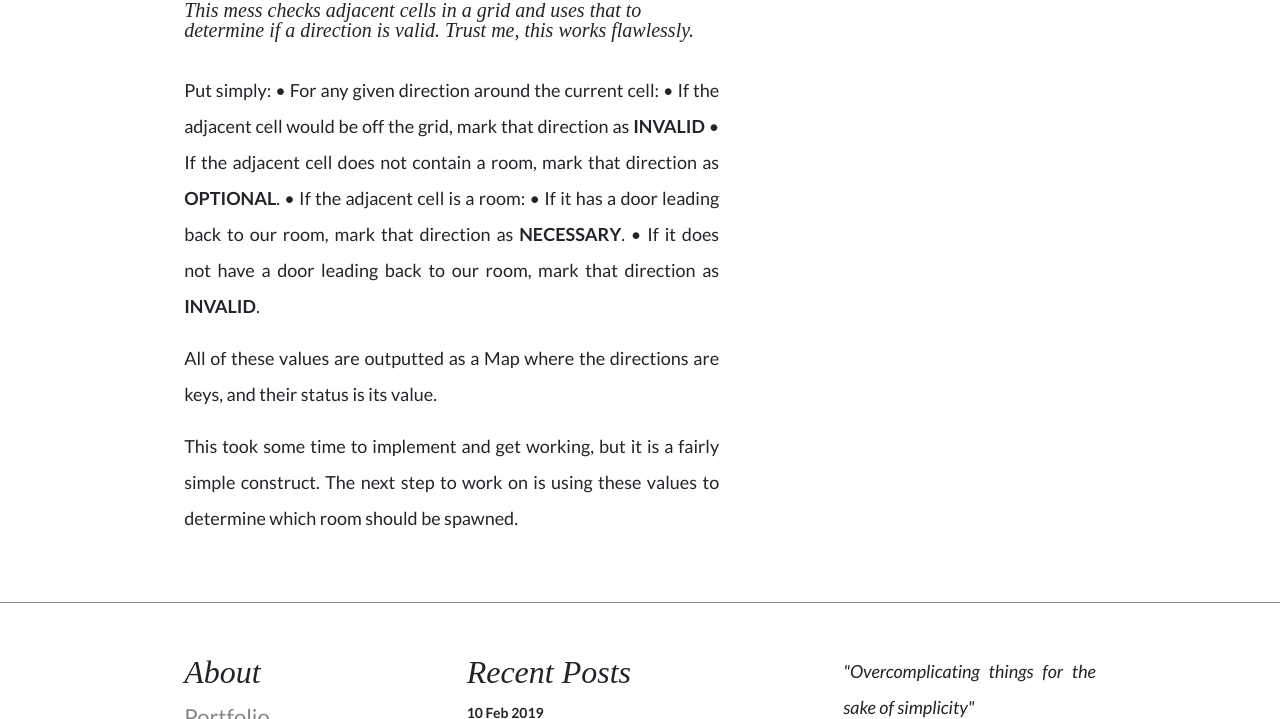
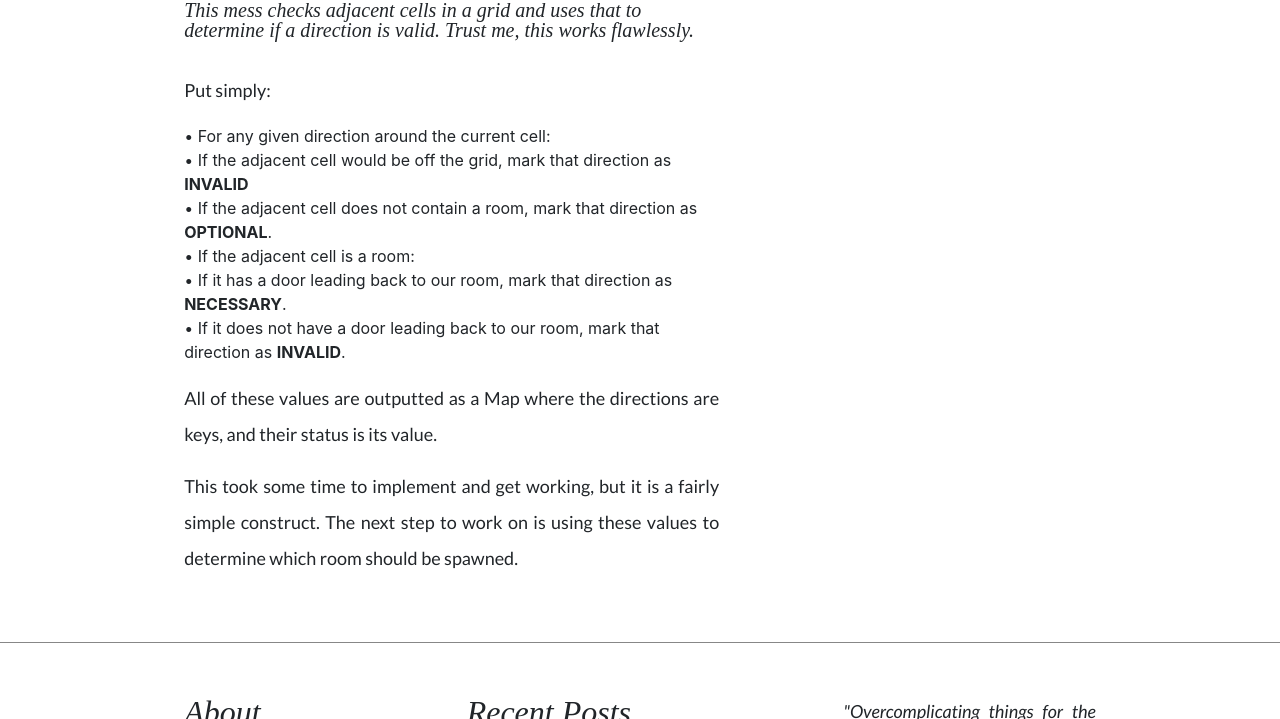
Before and after one commit to ProfessorDudley/FinalYearProject, a Jekyll site: the page built from _posts/2019-02-10-actually-doing-the-project.md, in a window 1280 px wide and 900 px high, scrolled down 1757 px, cut to the strip 181-900 px from the top of the window. Built offline with Jekyll 4.4.1, drawn with Linux system fonts in a browser that asks for light colours; nearby versions of some CDN libraries.

Commit message:
Forcing Bullet points again

```diff
--- a/_posts/2019-02-10-actually-doing-the-project.md
+++ b/_posts/2019-02-10-actually-doing-the-project.md
@@ -35,12 +35,12 @@
 </div>
 
 Put simply:
-• For any given direction around the current cell:
-  • If the adjacent cell would be off the grid, mark that direction as **INVALID**
-  • If the adjacent cell does not contain a room, mark that direction as **OPTIONAL**.
-  • If the adjacent cell is a room:
-    • If it has a door leading back to our room, mark that direction as **NECESSARY**.
-    • If it does not have a door leading back to our room, mark that direction as **INVALID**.
+- • For any given direction around the current cell:
+  - • If the adjacent cell would be off the grid, mark that direction as **INVALID**
+  - • If the adjacent cell does not contain a room, mark that direction as **OPTIONAL**.
+  - • If the adjacent cell is a room:
+    - • If it has a door leading back to our room, mark that direction as **NECESSARY**.
+    - • If it does not have a door leading back to our room, mark that direction as **INVALID**.
 
 All of these values are outputted as a Map where the directions are keys, and their status is its value.
 
```
